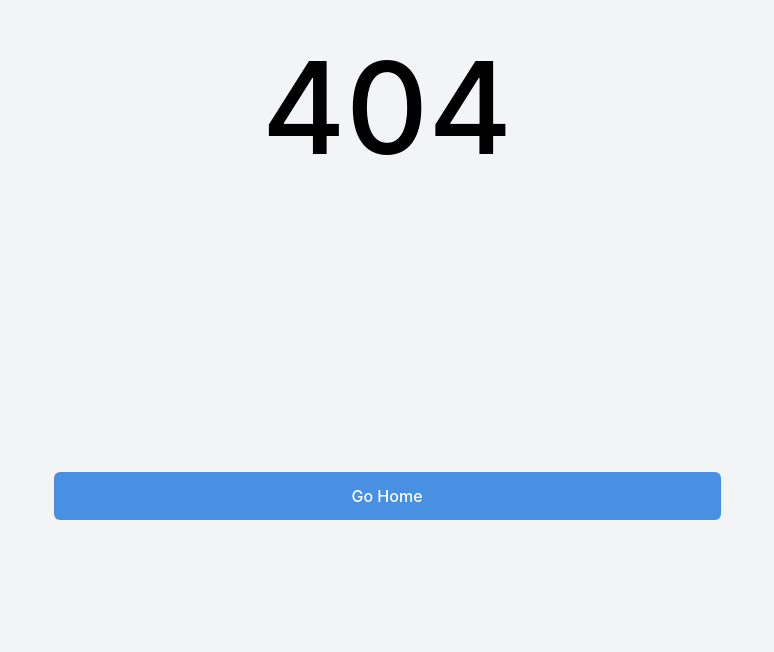
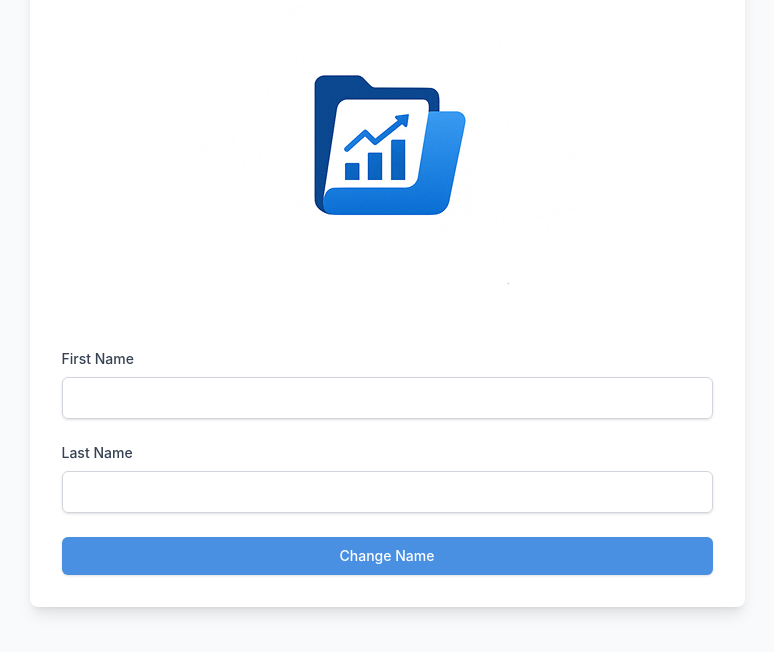
Before and after one commit to rifat-two-eight/dash01, a React (Vite) app: page /name-change in a window 1280 px wide. Before the commit this address had no page. Shown: the part 118-770 px from the top of the page, without its empty margins (253-1027 px from the left). Built offline with nearby package versions, Linux system fonts and the light colour scheme.

Commit message:
change image

```diff
--- a/src/Components/Header.jsx
+++ b/src/Components/Header.jsx
@@ -1,5 +1,5 @@
-import React, { useState, useRef, useEffect } from 'react';
-import { useLocation } from 'react-router';
+import React, { useState, useRef, useEffect } from "react";
+import { Link, useLocation } from "react-router";
 
 const Header = () => {
   const location = useLocation();
@@ -9,14 +9,14 @@ const Header = () => {
   // Map route paths to titles
   const getTitle = (path) => {
     switch (path) {
-      case '/dashboard':
-        return 'Overview';
-      case '/user':
-        return 'USER';
-      case '/user/id':
-        return 'Admin Dashboard';
+      case "/dashboard":
+        return "Overview";
+      case "/user":
+        return "USER";
+      case "/user/id":
+        return "Admin Dashboard";
       default:
-        return '';
+        return "";
     }
   };
 
@@ -30,9 +30,9 @@ const Header = () => {
       }
     };
 
-    document.addEventListener('mousedown', handleClickOutside);
+    document.addEventListener("mousedown", handleClickOutside);
     return () => {
-      document.removeEventListener('mousedown', handleClickOutside);
+      document.removeEventListener("mousedown", handleClickOutside);
     };
   }, []);
 
@@ -54,7 +54,7 @@ const Header = () => {
 
         {/* Profile section */}
         <div className="flex items-center gap-[13px] me-[124px]">
-          <img className='me-4' src="/notification-01.svg" alt="Notification" />
+          <img className="me-4" src="/notification-01.svg" alt="Notification" />
 
           {/* Profile dropdown container */}
           <div className="relative" ref={dropdownRef}>
@@ -71,7 +71,9 @@ const Header = () => {
 
               <div className="leading-tight">
                 <p className="text-2xl font-medium text-[#000000]">John Doe</p>
-                <span className="text-sm font-medium text-[#000000]">Admin</span>
+                <span className="text-sm font-medium text-[#000000]">
+                  Admin
+                </span>
               </div>
             </div>
 
@@ -79,29 +81,31 @@ const Header = () => {
             {isDropdownOpen && (
               <div className="absolute right-0 top-full mt-2 w-48 bg-white rounded-lg shadow-lg border border-gray-200 py-2 z-50">
                 {/* Change Photo */}
-                <button
-                  onClick={() => handleDropdownAction('Change Photo')}
+                <Link to="/change-photo"><button
+                  onClick={() => handleDropdownAction("Change Photo")}
                   className="w-full px-4 py-2 text-left text-gray-700 hover:bg-gray-50 flex items-center gap-3 transition-colors"
                 >
                   <img src="/public/camera.svg" alt="" />
                   Change Photo
-                </button>
+                </button></Link>
 
                 {/* Change Name */}
+                <Link to="/name-change">
                   <button
-                  onClick={() => handleDropdownAction('Change Name')}
+                    onClick={() => handleDropdownAction("Change Name")}
                     className="w-full px-4 py-2 text-left text-gray-700 hover:bg-gray-50 flex items-center gap-3 transition-colors"
                   >
                     <img src="/public/change-name.svg" alt="" />
                     Change Name
                   </button>
+                </Link>
 
                 {/* Divider */}
                 <hr className="my-2 border-gray-200" />
 
                 {/* Logout */}
                 <button
-                  onClick={() => handleDropdownAction('Logout')}
+                  onClick={() => handleDropdownAction("Logout")}
                   className="w-full px-4 py-2 text-left text-red-600 hover:bg-red-50 flex items-center gap-3 transition-colors"
                 >
                   <img src="/public/logout.svg" alt="" />
--- /dev/null
+++ b/src/Pages/NameChange.jsx
@@ -0,0 +1,64 @@
+import React, { useState } from 'react';
+
+const NameChange = () => {
+    const [firstName, setFirstName] = useState('');
+    const [lastName, setLastName] = useState('');
+
+    const handleSubmit = () => {
+        // Handle name change logic here
+        console.log('Name change submitted:', { firstName, lastName });
+    };
+
+    return (
+        <div className="min-h-screen flex items-center justify-center bg-gray-50">
+            <div className="bg-white w-[715px] p-8 rounded-lg shadow-lg">
+                {/* Logo/Icon */}
+                <div className="flex justify-center mb-8">
+                    <div className="p-4 rounded-lg">
+                        <img src="/rectangle.png" alt="Logo" />
+                    </div>
+                </div>
+
+                <div className="space-y-6">
+                    {/* First Name Field */}
+                    <div>
+                        <label htmlFor="first-name" className="block text-sm font-medium text-gray-700 mb-2">
+                            First Name
+                        </label>
+                        <input
+                            id="first-name"
+                            type="text"
+                            value={firstName}
+                            onChange={(e) => setFirstName(e.target.value)}
+                            className="w-full px-3 py-2 border border-gray-300 rounded-md shadow-sm focus:outline-none focus:ring-blue-500 focus:border-blue-500"
+                        />
+                    </div>
+
+                    {/* Last Name Field */}
+                    <div>
+                        <label htmlFor="last-name" className="block text-sm font-medium text-gray-700 mb-2">
+                            Last Name
+                        </label>
+                        <input
+                            id="last-name"
+                            type="text"
+                            value={lastName}
+                            onChange={(e) => setLastName(e.target.value)}
+                            className="w-full px-3 py-2 border border-gray-300 rounded-md shadow-sm focus:outline-none focus:ring-blue-500 focus:border-blue-500"
+                        />
+                    </div>
+
+                    {/* Change Name Button */}
+                    <button
+                        onClick={handleSubmit}
+                        className="w-full flex justify-center py-2 px-4 border border-transparent rounded-md shadow-sm text-sm font-medium text-white bg-[#4A90E2] cursor-pointer focus:outline-none focus:ring-2 focus:ring-offset-2 focus:ring-blue-500 transition duration-200"
+                    >
+                        Change Name
+                    </button>
+                </div>
+            </div>
+        </div>
+    );
+};
+
+export default NameChange;
--- /dev/null
+++ b/src/Pages/PhotoChange.jsx
@@ -0,0 +1,26 @@
+import React from 'react';
+
+const PhotoChange = () => {
+    return (
+        <div className="flex flex-col items-center justify-center min-h-screen p-8">
+            <div className="rounded-lg p-12 flex flex-col items-center space-y-6 max-w-md w-full">
+                {/* Profile Icon */}
+                <div className="flex items-center justify-center">
+                    <img
+                        src="/profile-change.svg"
+                        alt="Change Profile"
+                        className="w-[400px] h-[400px]"
+                    />
+                </div>
+
+                {/* Change Image Button */}
+                <button className="bg-[#4A90E2] text-white font-medium py-3 px-8 rounded-lg transition-colors duration-200 flex items-center space-x-2">
+                    <img src="/public/change-name.svg" alt="" />
+                    <span>Change Image</span>
+                </button>
+            </div>
+        </div>
+    );
+};
+
+export default PhotoChange;
--- a/src/main.jsx
+++ b/src/main.jsx
@@ -14,6 +14,8 @@ import ErrorPage from './Pages/ErrorPage';
 import Login from './Pages/Login';
 import Forgot from './Pages/Forgot';
 import SetPassword from './Pages/SetPassword';
+import NameChange from './Pages/NameChange';
+import PhotoChange from './Pages/PhotoChange';
 
 
 const router = createBrowserRouter([
@@ -51,6 +53,14 @@ const router = createBrowserRouter([
   {
     path:"/set-password",
     Component: SetPassword
+  },
+  {
+    path: "/name-change",
+    Component: NameChange
+  },
+  {
+    path: "/change-photo",
+    Component: PhotoChange
   }
 ]);
 
```
Also changed, not shown: public/profile-change.svg (added). Lines whose indentation alone changed are shown as unchanged.
